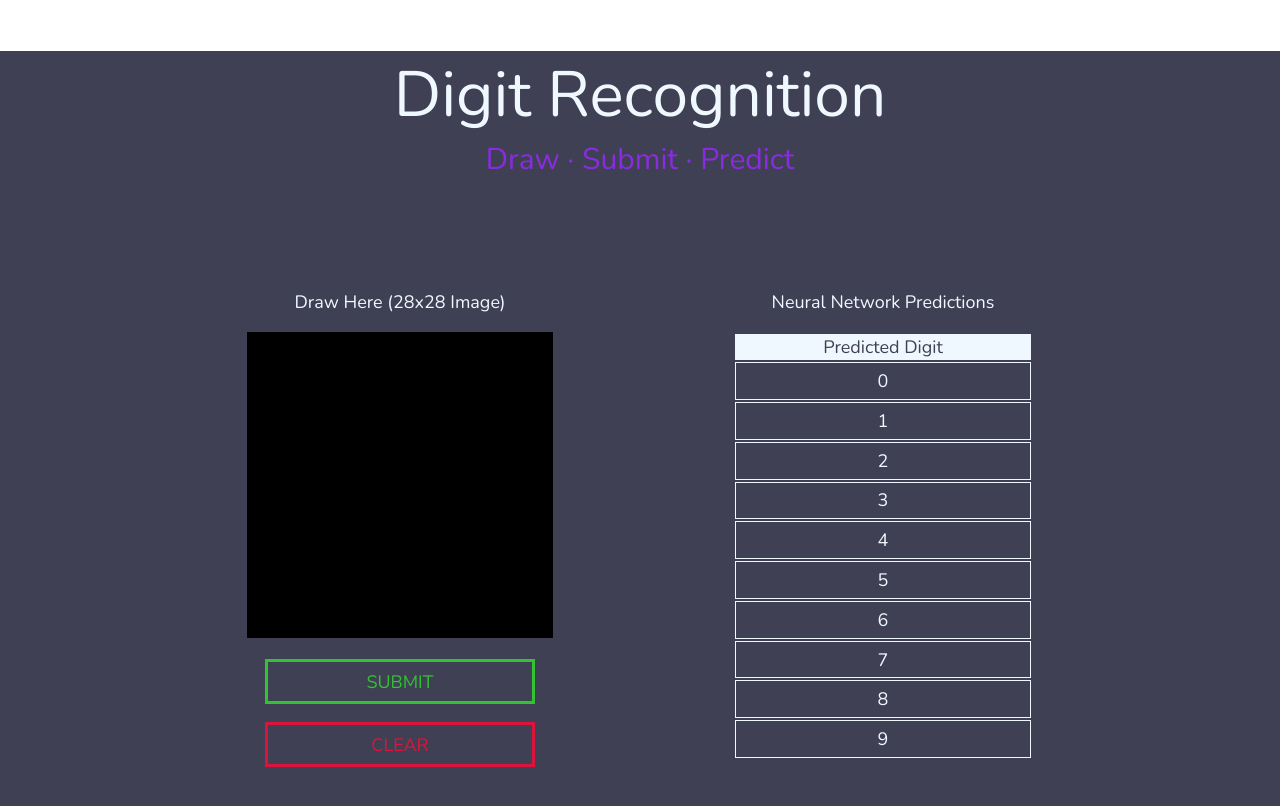
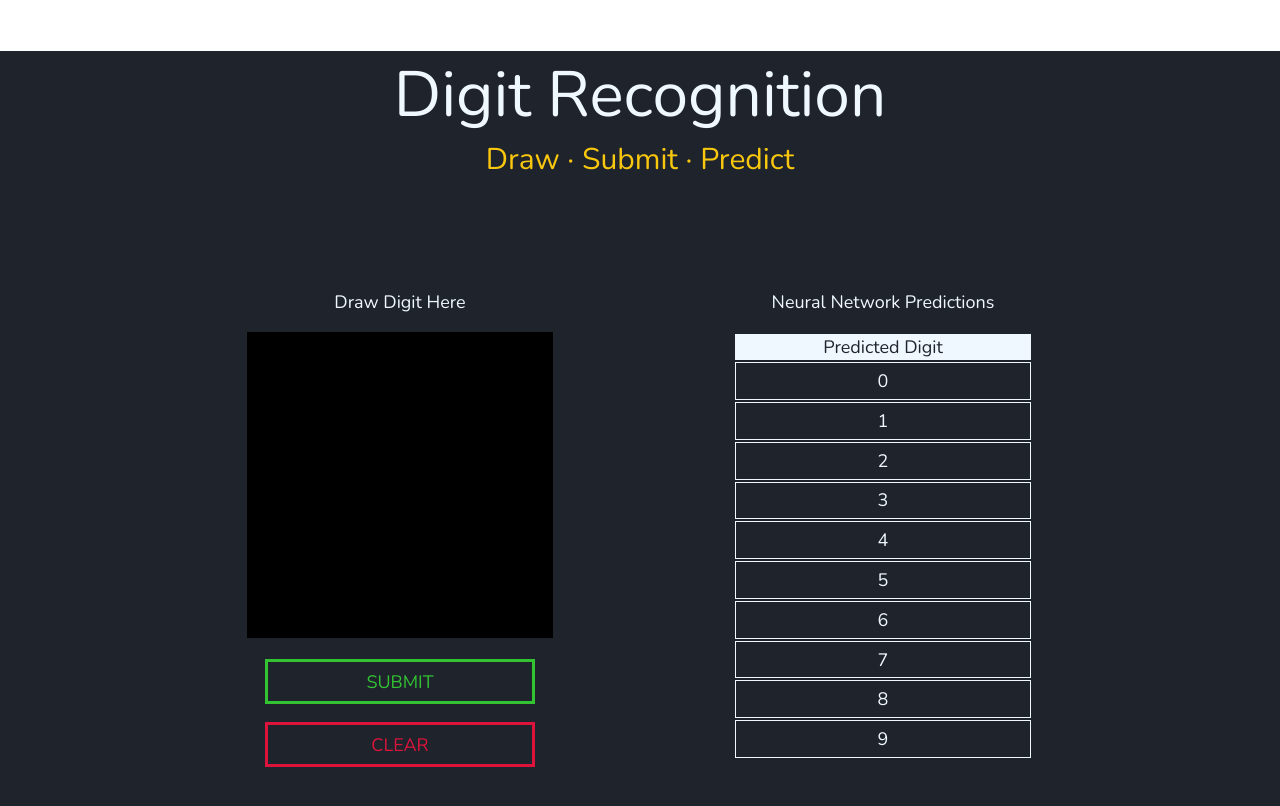
Before and after one commit to rahulio96/Digit-Recognition-App, a React (Vite) app in the folder frontend/: page / in a window 1280 px wide. Shown: the top 806 px of the page. Built offline with nearby package versions, Linux system fonts and the light colour scheme.

Commit message:
New colors, fixed weird sharp bug

```diff
--- a/frontend/src/App.css
+++ b/frontend/src/App.css
@@ -1,7 +1,7 @@
 @import url("https://fonts.googleapis.com/css2?family=Nunito&display=swap");
 
 body {
-  background-color: rgb(63, 64, 84);
+  background-color: #1f232c;
   font-family: "Nunito";
 }
 
@@ -17,15 +17,13 @@ body {
 .title {
   font-size: 4em;
   color: aliceblue;
-  font-weight: bold;
   margin-top: 4vw;
 }
 
 .sub-title {
   font-size: 30px;
-  color: blueviolet;
+  color: #F9C80E;
   margin-bottom: 20px;
-  font-weight: 550;
 }
 
 .sub-container {
@@ -42,7 +40,7 @@ body {
 
 .submit {
   position: relative;
-  background-color: rgb(63, 64, 84);
+  background-color: transparent;
   margin-top: 1em;
   width: 15em;
   height: 2.5em;
@@ -61,7 +59,7 @@ body {
 
 .submit:after {
   content: "";
-  background: rgb(63, 64, 84);
+  background: #1f232c;
   display: block;
   position: absolute;
   padding-top: 300%;
@@ -80,17 +78,17 @@ body {
 }
 
 .submit:hover {
-  background-color: rgb(50, 194, 50);
-  color: aliceblue;
+  background-color: #32c232;
+  color: #f0f8ff;
 }
 
 .clear {
   position: relative;
-  background-color: rgb(63, 64, 84);
+  background-color: transparent;
   margin-top: 1em;
   width: 15em;
   height: 2.5em;
-  color: crimson;
+  color: #dc143c;
   text-align: center;
   border: 3px solid crimson;
   cursor: pointer;
@@ -105,7 +103,7 @@ body {
 
 .clear:after {
   content: "";
-  background: rgb(63, 64, 84);
+  background: #1f232c;
   display: block;
   position: absolute;
   padding-top: 300%;
--- a/frontend/src/App.jsx
+++ b/frontend/src/App.jsx
@@ -18,7 +18,7 @@ function App() {
 
       <div className="content">
 
-        <div className= "sub-container"> Draw Here (28x28 Image)
+        <div className= "sub-container"> Draw Digit Here
           <DrawingCanvas updatePrediction={updatePrediction}/>
         </div>
 
--- a/frontend/src/components/canvas/DrawingCanvas.jsx
+++ b/frontend/src/components/canvas/DrawingCanvas.jsx
@@ -9,6 +9,7 @@ const DrawingCanvas = ({updatePrediction}) => {
   const canvasRef = useRef(null);
   const contextRef = useRef(null);
   const [isDrawing, setIsDrawing] = useState(false);
+  const [lastPos, setLastPos] = useState({ x: 0, y: 0 });
 
   useEffect(() => {
     const canvas = canvasRef.current;
@@ -30,6 +31,8 @@ const DrawingCanvas = ({updatePrediction}) => {
     const scaledOffsetX = (offsetX / canvasRef.current.clientWidth) * width;
     const scaledOffsetY = (offsetY / canvasRef.current.clientHeight) * height;
 
+    setLastPos({ x: scaledOffsetX, y: scaledOffsetY });
+
     contextRef.current.beginPath();
     contextRef.current.moveTo(scaledOffsetX, scaledOffsetY);
     setIsDrawing(true);
@@ -46,8 +49,14 @@ const DrawingCanvas = ({updatePrediction}) => {
     const scaledOffsetX = (offsetX / canvasRef.current.clientWidth) * width;
     const scaledOffsetY = (offsetY / canvasRef.current.clientHeight) * height;
 
+    // Draw line from last position to current position
+    contextRef.current.beginPath();
+    contextRef.current.moveTo(lastPos.x, lastPos.y);
     contextRef.current.lineTo(scaledOffsetX, scaledOffsetY);
     contextRef.current.stroke();
+
+    setLastPos({ x: scaledOffsetX, y: scaledOffsetY });
+
     nativeEvent.preventDefault();
   };
 
@@ -64,6 +73,7 @@ const DrawingCanvas = ({updatePrediction}) => {
     context.clearRect(0, 0, canvas.width, canvas.height);
     context.fillStyle = "black"; // Set canvas background color
     context.fillRect(0, 0, canvas.width, canvas.height); // Draw background
+
     // Set prediction at -1 when cleared
     updatePrediction(-1)
   };
--- a/frontend/src/components/table/PredictTable.module.css
+++ b/frontend/src/components/table/PredictTable.module.css
@@ -14,14 +14,14 @@ td {
 
 .header {
     background-color: aliceblue;
-    color: rgb(63, 64, 84);
+    color: #1f232c;
     font-weight: bolder;
 }
 
 .selected {
     transition: all .2s ease;
-    background-color: rgb(50, 194, 50);
-    border-color: rgb(50, 194, 50);
-    color: rgb(63, 64, 84);
-    font-size: larger;
+    background-color: #F9C80E;
+    border-color: #F9C80E;
+    color: #1f232c;
+    font-size: 2rem;
 }
```
